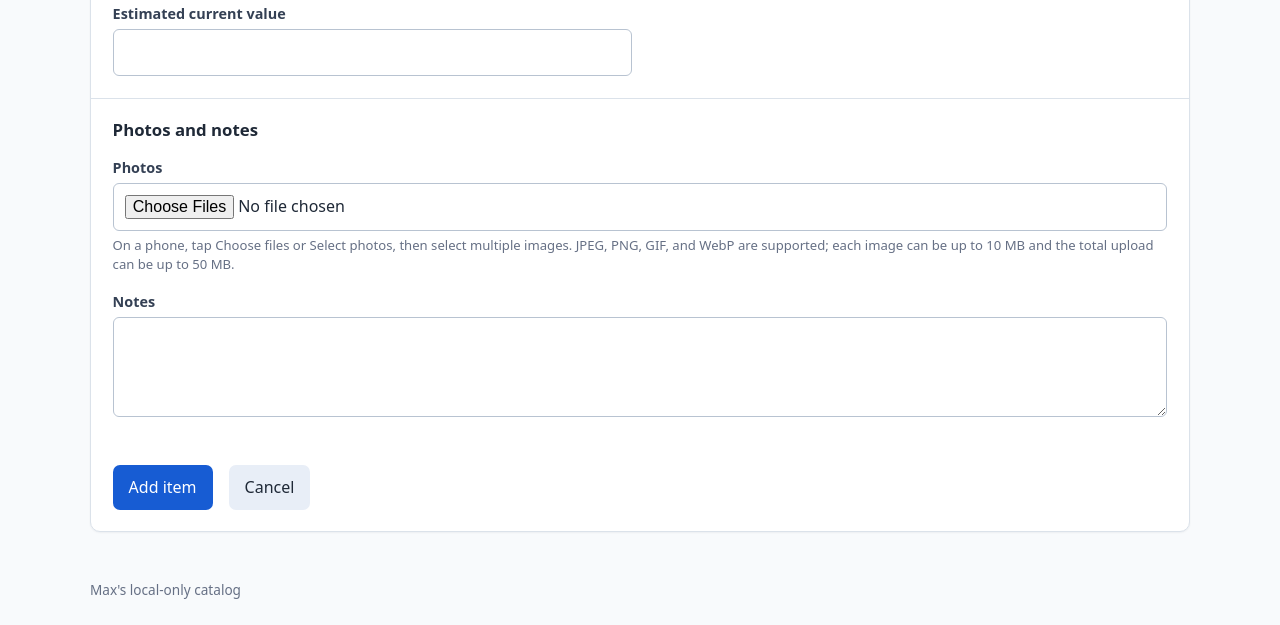
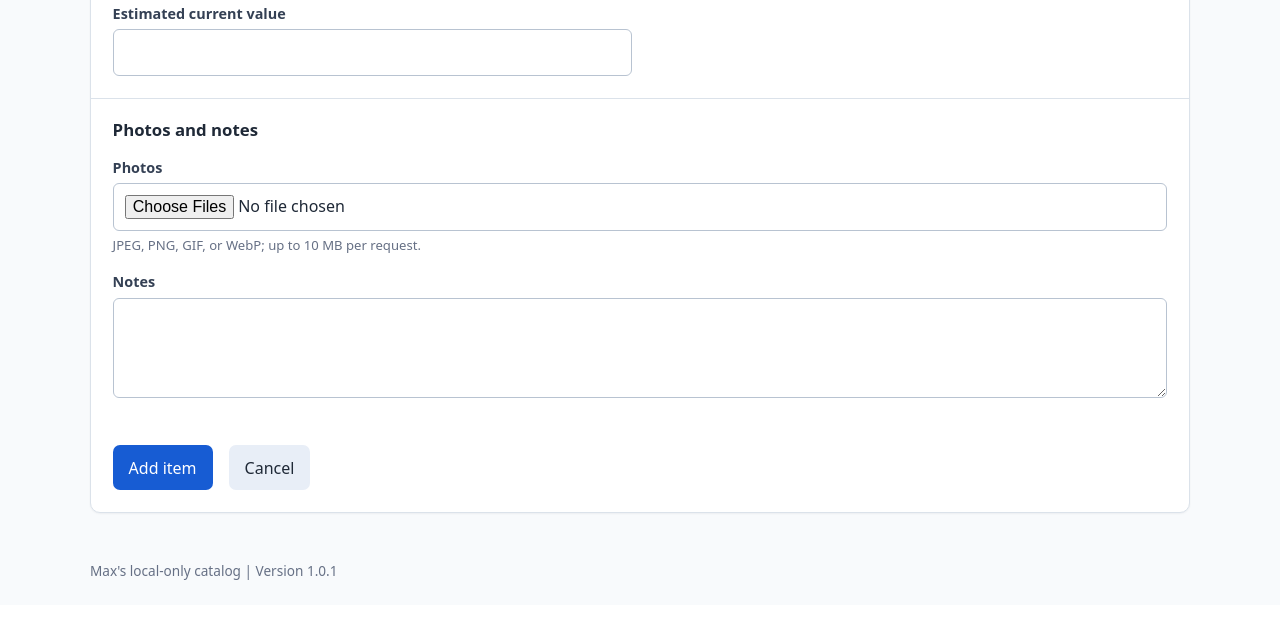
Before and after one commit to sys-MWell/Inventory_Catalog, a Flask app: page /items/new in a window 1280 px wide. Shown: the part 997-1622 px from the top of the page. After the commit the page ends 1577 px from the top, so only its background shows below. Run offline with Flask 3, Linux system fonts and the light colour scheme; the visitor is signed in with stand-in values (Sample User, id 1); data comes from the database, SQL or seed files in the repository.

Commit message:
Version adding and text changes.

```diff
--- a/Inventory_Catalog/app.py
+++ b/Inventory_Catalog/app.py
@@ -13,10 +13,9 @@ from werkzeug.security import check_password_hash, generate_password_hash
 from werkzeug.utils import secure_filename
 
 BASE_DIR = Path(__file__).resolve().parent
-DATABASE = Path(os.environ.get("INVENTORY_DATABASE", BASE_DIR / "catalog.sqlite"))
+DATABASE = Path(os.environ.get("INVENTORY_DATABASE", BASE_DIR / "inventory.db"))
 UPLOAD_FOLDER = Path(os.environ.get("INVENTORY_UPLOADS", BASE_DIR / "uploads"))
-MAX_UPLOAD_SIZE = 50 * 1024 * 1024
-MAX_IMAGE_SIZE = 10 * 1024 * 1024
+MAX_UPLOAD_SIZE = 10 * 1024 * 1024
 ALLOWED_EXTENSIONS = {"jpg", "jpeg", "png", "gif", "webp"}
 def now():
     return datetime.now(timezone.utc).isoformat(timespec="seconds")
@@ -122,7 +121,6 @@ def create_app():
             init_db()
 
     @app.get("/health")
-    @app.get("/healthz")
     def health():
         try:
             with connect_db() as db:
@@ -318,12 +316,6 @@ def create_app():
                 if extension not in ALLOWED_EXTENSIONS or not (file.mimetype or "").startswith("image/"):
                     flash(f"Skipped unsupported image: {original}", "error")
                     continue
-                file.stream.seek(0, os.SEEK_END)
-                image_size = file.stream.tell()
-                file.stream.seek(0)
-                if image_size > MAX_IMAGE_SIZE:
-                    flash(f"Skipped image over 10 MB: {original}", "error")
-                    continue
                 generated = f"{secrets.token_hex(12)}.{extension}"
                 file.save(folder / generated)
                 db.execute("INSERT INTO images (item_id, filename, original_filename, sort_order, uploaded_at) VALUES (?, ?, ?, ?, ?)", (item_id, generated, original, next_order, now()))
@@ -478,7 +470,7 @@ def create_app():
     def backup():
         memory = io.BytesIO()
         with zipfile.ZipFile(memory, "w", zipfile.ZIP_DEFLATED) as archive:
-            archive.write(DATABASE, "catalog.sqlite")
+            archive.write(DATABASE, "inventory.db")
             if UPLOAD_FOLDER.exists():
                 for path in UPLOAD_FOLDER.rglob("*"):
                     if path.is_file():
--- a/Inventory_Catalog/templates/base.html
+++ b/Inventory_Catalog/templates/base.html
@@ -51,7 +51,7 @@
     </main>
 
     <footer class="container footer">
-        Max's local-only catalog
+        Max's local-only catalog | Version 1.0.1
     </footer>
 </body>
 </html>
--- a/Inventory_Catalog/templates/item_form.html
+++ b/Inventory_Catalog/templates/item_form.html
@@ -151,8 +151,8 @@
             <div class="form-grid">
                 <div class="full">
                     <label for="photos">Photos</label>
-                    <input id="photos" name="photos" type="file" accept="image/*" multiple>
-                    <small class="help">On a phone, tap Choose files or Select photos, then select multiple images. JPEG, PNG, GIF, and WebP are supported; each image can be up to 10 MB and the total upload can be up to 50 MB.</small>
+                    <input id="photos" name="photos" type="file" accept="image/jpeg,image/png,image/gif,image/webp" multiple>
+                    <small class="help">JPEG, PNG, GIF, or WebP; up to 10 MB per request.</small>
                 </div>
 
                 <div class="full">
```
